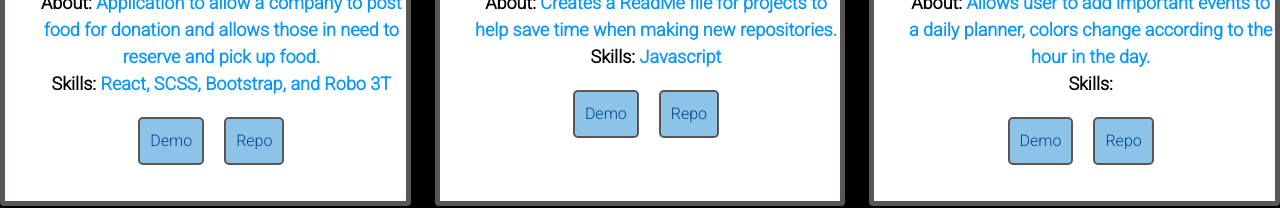
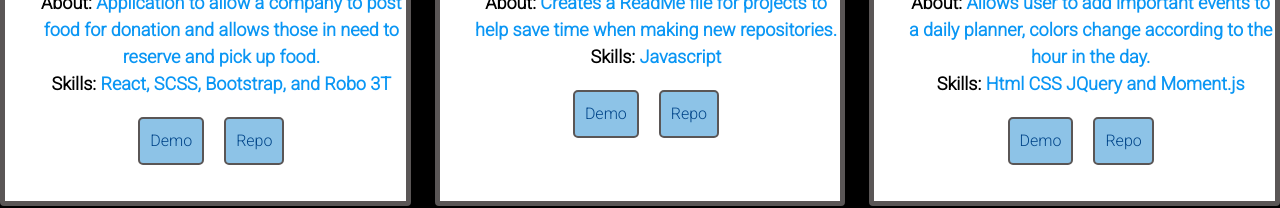
Before and after one commit to jbasquez/jbasquez.github.io, a React (Create React App) app in the folder reactapp/: page /projects in a window 1280 px wide. Shown: the part 1026-1234 px from the top of the page. Built offline with nearby package versions, Linux system fonts and the light colour scheme.

Commit message:
added in work day skills

```diff
--- a/reactapp/src/pages/projects.js
+++ b/reactapp/src/pages/projects.js
@@ -68,6 +68,7 @@ function Projects() {
                 id={project[5].id}
                 name={project[5].name}
                 about={project[5].about}
+                skills={project[5].skills}
                 image={project[5].image}
                 active={project[5].active}
                 repo={project[5].repo}
--- a/reactapp/src/project.json
+++ b/reactapp/src/project.json
@@ -49,6 +49,7 @@
         "name": "Day Planner",
         "image": "https://user-images.githubusercontent.com/71075507/117594993-82ad0380-b10d-11eb-9747-35d52077edff.png",
         "about": "Allows user to add important events to a daily planner, colors change according to the hour in the day.",
+        "skills":"Html CSS JQuery and Moment.js",
         "active": "123",
         "repo": "https://github.com/jbasquez/dayPlanner"
     }
```
